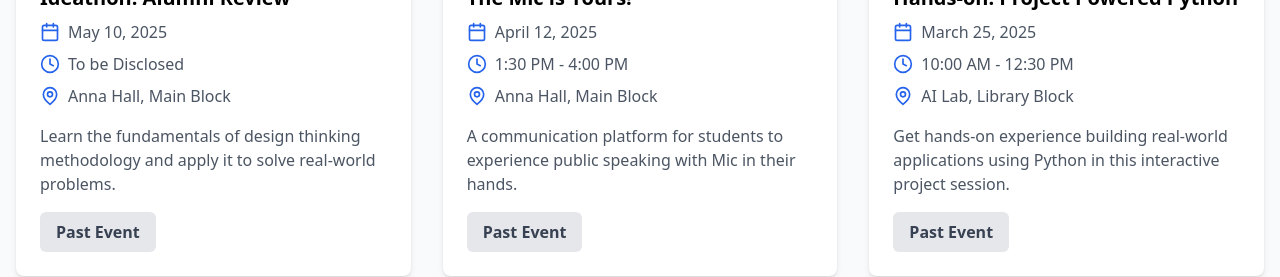
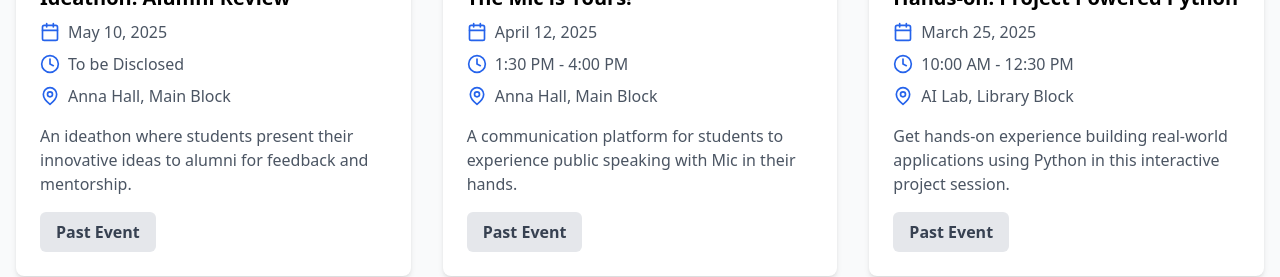
Before and after one commit to NasheethAhmedA/DesignThinkingWebsite, a React (Vite) app in the folder frontend/: page /#/events in a window 1280 px wide. Shown: the part 1540-1817 px from the top of the page. Built offline with nearby package versions, Linux system fonts and the light colour scheme.

Commit message:
description update

```diff
--- a/frontend/src/pages/Events.tsx
+++ b/frontend/src/pages/Events.tsx
@@ -41,7 +41,7 @@ const pastEvents: Event[] = [
     location: "Anna Hall, Main Block",
     past: true,
     description:
-      "Learn the fundamentals of design thinking methodology and apply it to solve real-world problems.",
+      "An ideathon where students present their innovative ideas to alumni for feedback and mentorship.",
     image: event_id_3,
     imageGallery: [ event_id_3, event_id_3_gallery1, event_id_3_gallery2 ],
   },
```
